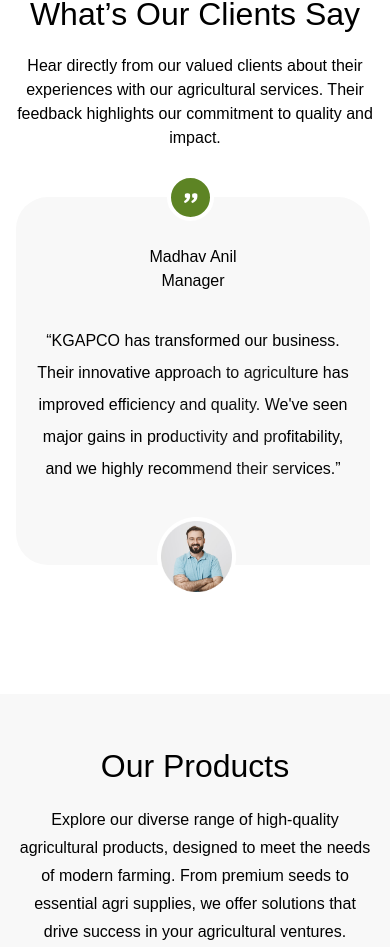
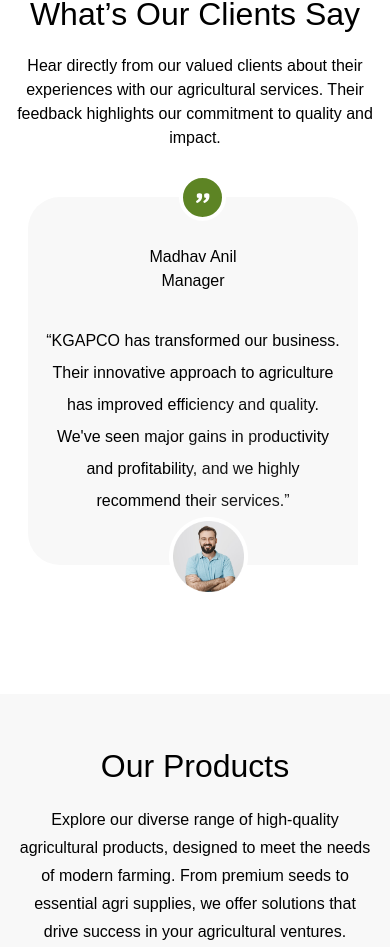
Before and after one commit to Vaishak2/Kerala_Agricultural_Producer_Firm, a React (Create React App) app: page / in a window 390 px wide. Shown: the part 5245-6192 px from the top of the page. Built offline with nearby package versions, Linux system fonts and the light colour scheme.

Commit message:
client-says corrections in width

```diff
--- a/src/Components/HomeComponents/ClientSays/ClientSays.css
+++ b/src/Components/HomeComponents/ClientSays/ClientSays.css
@@ -15,7 +15,7 @@
   @media (max-width: 768px) {
 
     .slider-container-Client .slick-slide {
-      padding: 0 0px; /* Adds 12px padding on left and right to create a 24px gap between slides */
+      padding: 0 12px; /* Adds 12px padding on left and right to create a 24px gap between slides */
     }
 
     .slider-container-Client .slick-list {
```
